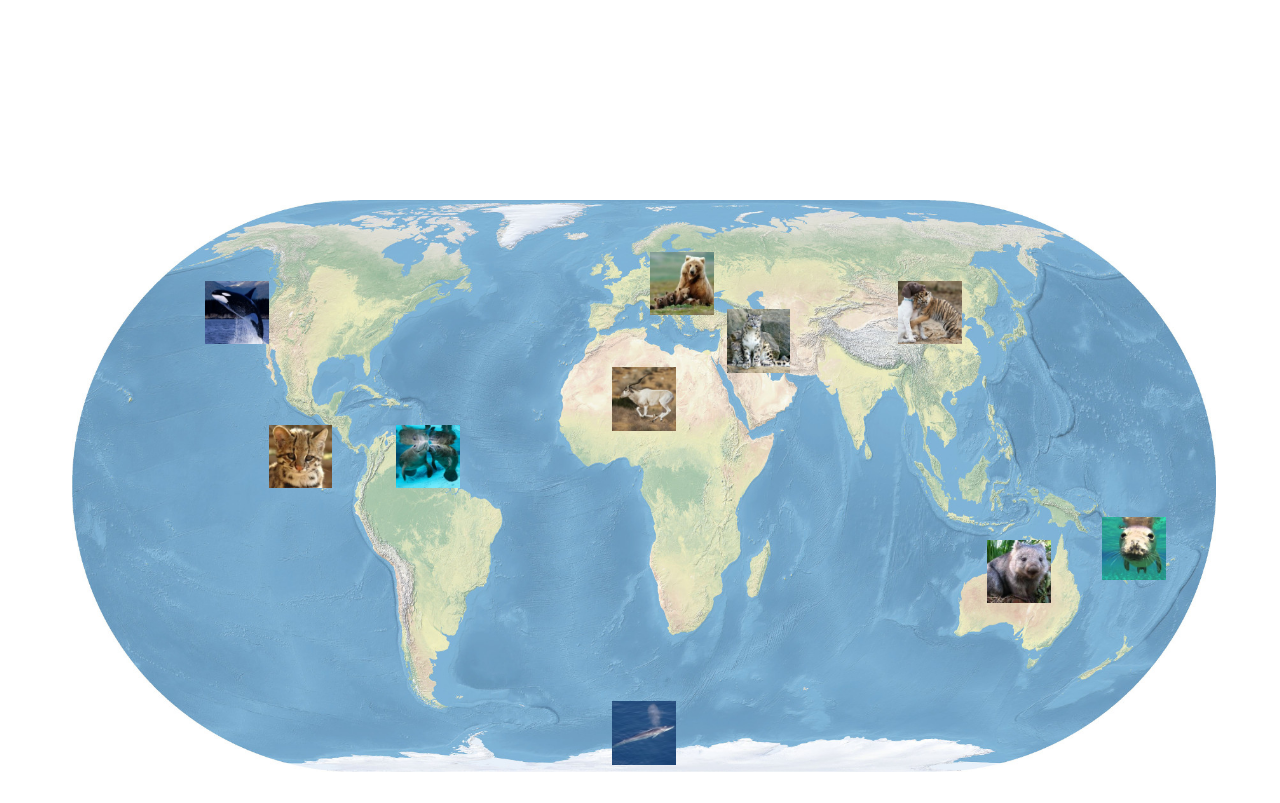
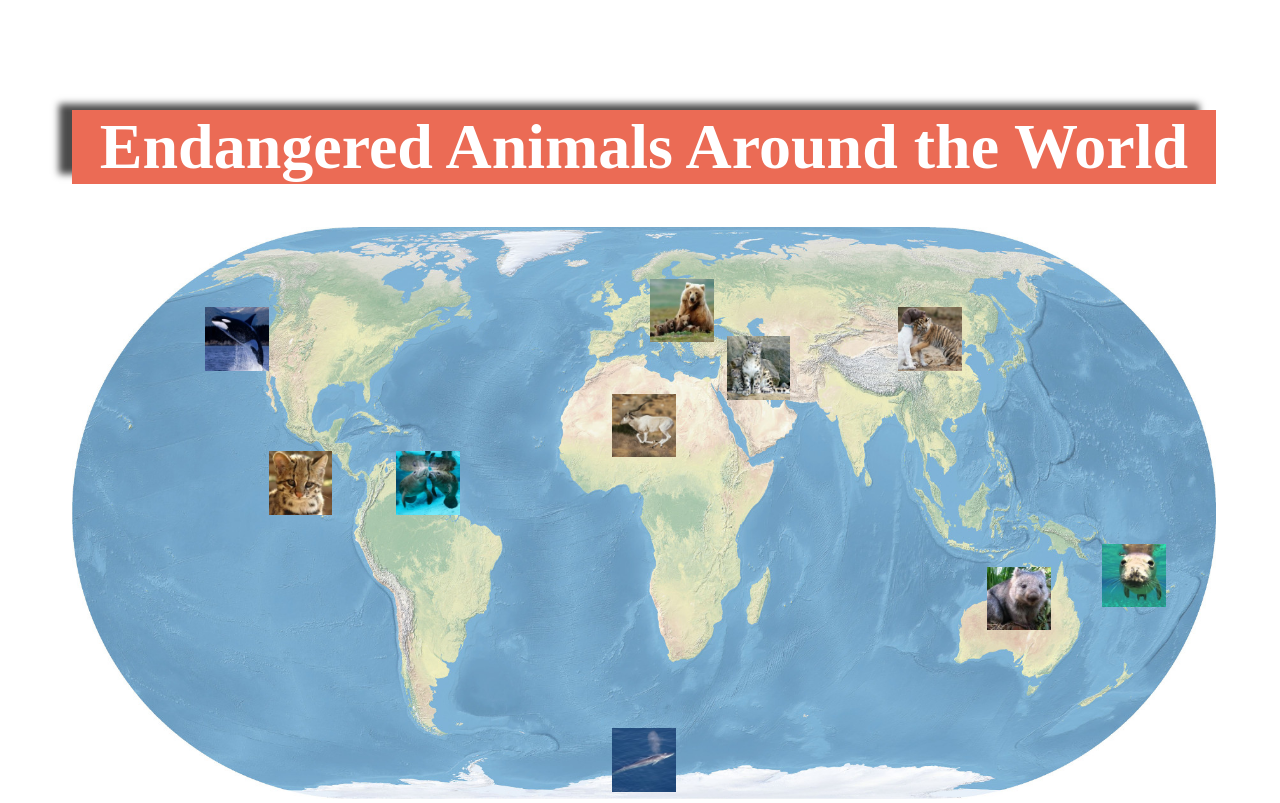
Before and after one commit to mthygesen2/CSS-animalMap, a plain HTML site: page index.html in a window 1280 px wide. Drawn offline with Linux system fonts and the light colour scheme.

Commit message:
add a masthead

```diff
--- a/css/styles.css
+++ b/css/styles.css
@@ -1,6 +1,27 @@
+.masthead {
+  /*border: 4px solid black;*/
+  width: 90%;
+  height: 80%;
+  -webkit-box-shadow: -15px -8px 7px -2px rgba(0,0,0,0.71);
+  -moz-box-shadow: -15px -8px 7px -2px rgba(0,0,0,0.71);
+  box-shadow: -15px -8px 7px -2px rgba(0,0,0,0.71);
+  background-color: #eb6b55;
+  color: white;
+  margin-top: 5%;
+  text-align: center;
+  position: relative;
+  margin-left: auto;
+  margin-right: auto;
+
+}
+.masthead h1 {
+  font-size: 5vw;
+
+}
+
 .map{
   position: absolute;
-  margin-top: 15%;
+  margin-top: 3%;
 }
 
 #world {
@@ -13,6 +34,7 @@
 
 .mapImages {
   position: relative;
+  margin-top: 3%;
   width: 100%;
   height: auto;
 }
--- a/index.html
+++ b/index.html
@@ -2,10 +2,14 @@
 <html>
   <head>
     <link rel="stylesheet" href="css/styles.css" media="screen" type="text/css">
-    <title></title>
+    <title>Endangered Animals</title>
   </head>
   <body>
+
     <div class="map">
+      <div class="masthead">
+        <h1>Endangered Animals Around the World</h1>
+      </div>
       <div class="mapImages">
         <img id="world" src="img/world.jpg" alt="world"/>
         <img id="africa" src="img/africa.jpg" alt="africa"/>
```
